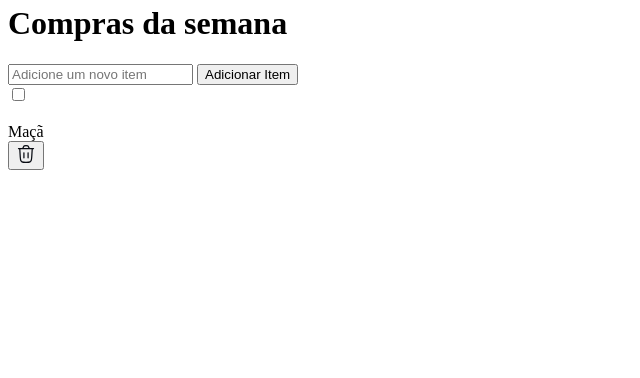
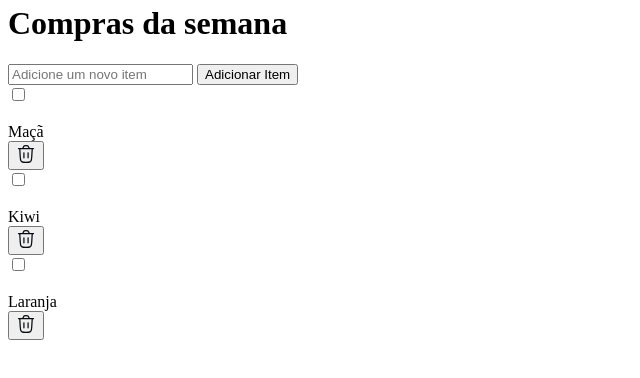
Before and after one commit to luccachagas/QuickList-Lucca2, a plain HTML site: page idex.html in a window 1280 px wide. Shown: the part 70-448 px from the top of the page, without its empty margins (0-640 px from the left). Drawn offline with nearby package versions, Linux system fonts and the light colour scheme.

Commit message:
adicao de novos itens para a section.list

```diff
--- a/idex.html
+++ b/idex.html
@@ -49,6 +49,35 @@
                     <img src="/assets/trash-icon.svg" alt="trash icon">
                 </button>
             </div>
+              <div class="item">
+                <div>
+                    <input type="checkbox" name="list" id="item-2">
+
+                    <div class="custom-checkbox">
+                        <img src="./assets/checked.svg" alt="checked">
+                    </div>
+
+                    <label for="item-2">Kiwi</label>
+                </div>
+
+                <button>
+                    <img src="/assets/trash-icon.svg" alt="trash icon">
+                </button>
+            </div>  <div class="item">
+                <div>
+                    <input type="checkbox" name="list" id="item-3">
+
+                    <div class="custom-checkbox">
+                        <img src="./assets/checked.svg" alt="checked">
+                    </div>
+
+                    <label for="item-3">Laranja</label>
+                </div>
+
+                <button>
+                    <img src="/assets/trash-icon.svg" alt="trash icon">
+                </button>
+            </div>
         </section>
     </main>
 </body>
```
